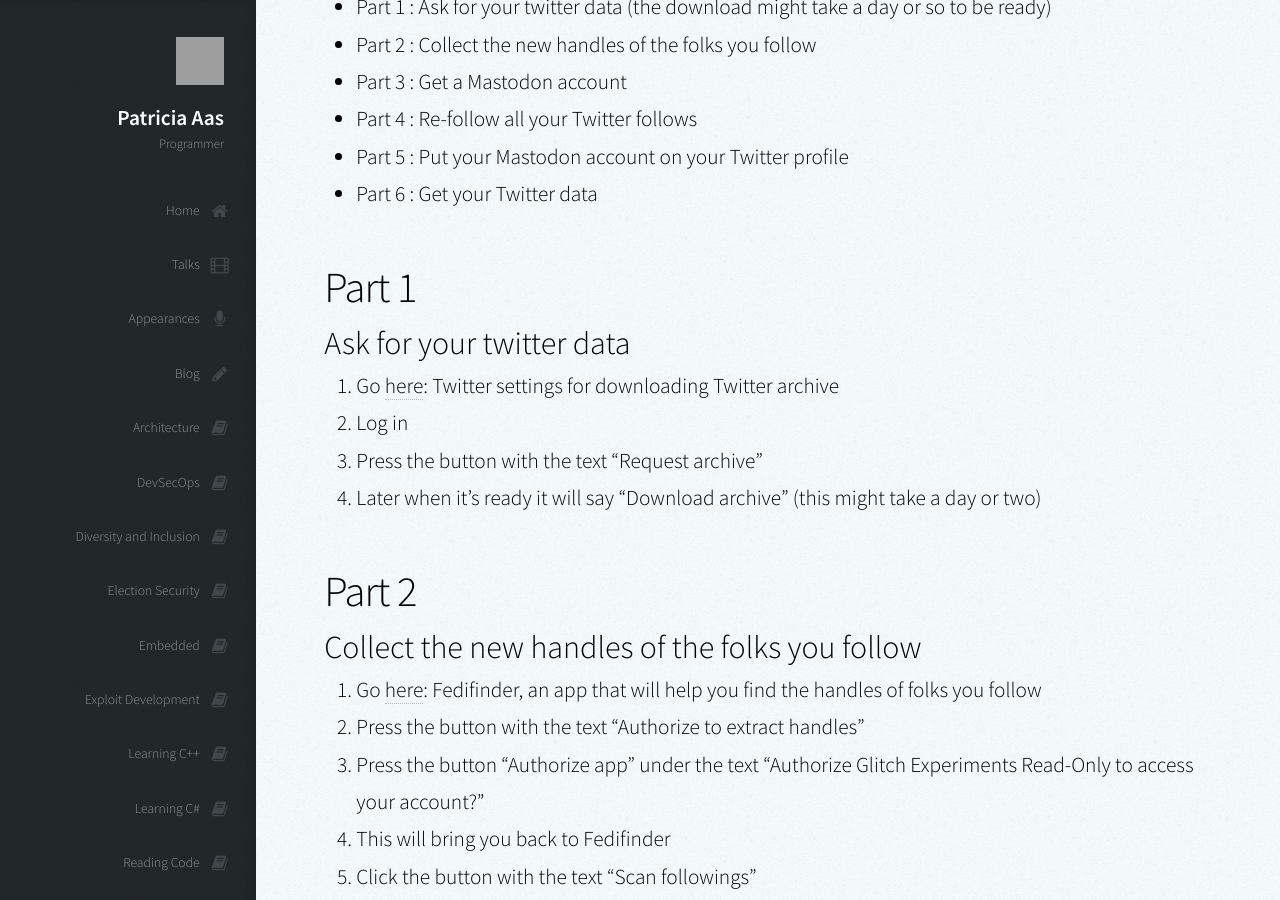
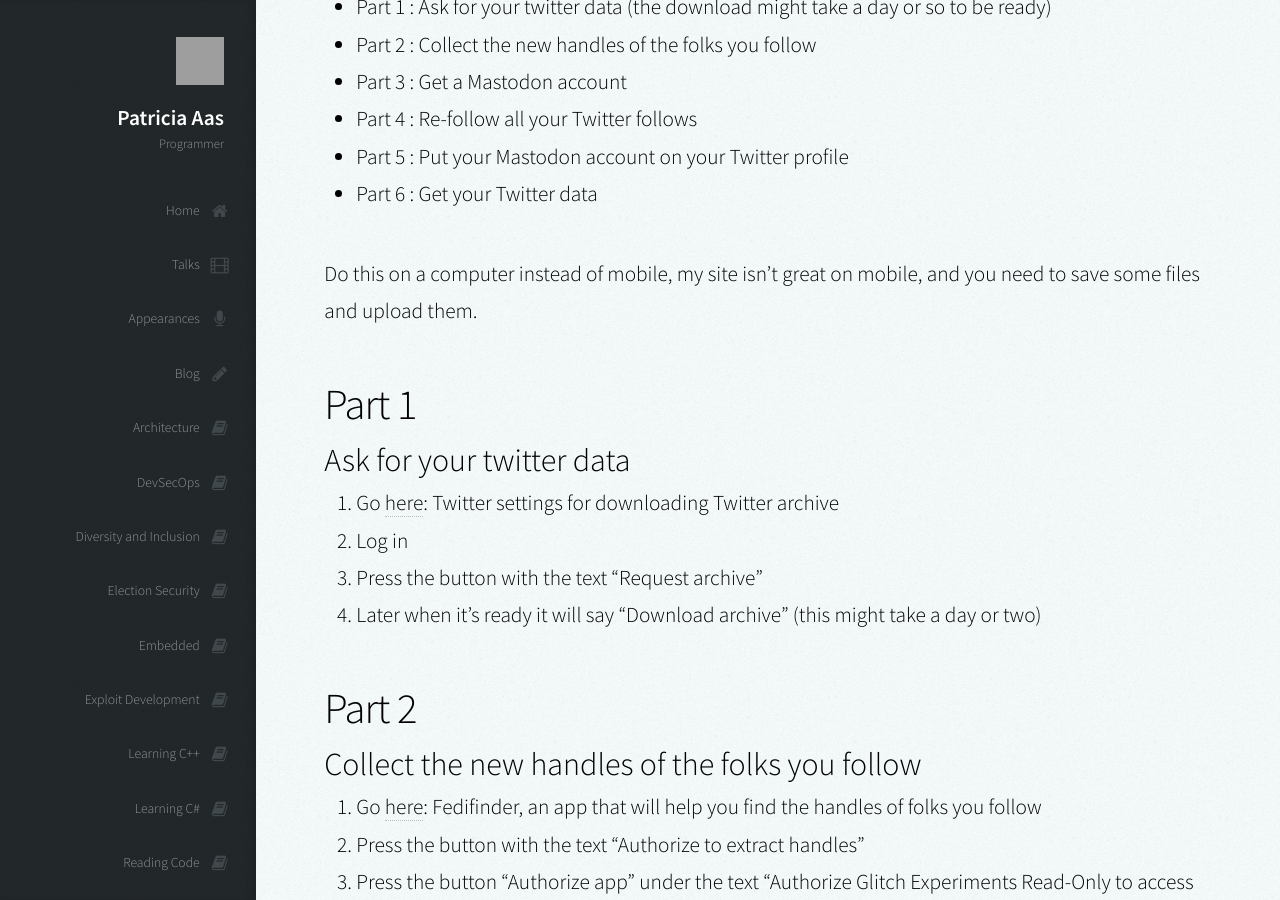
Before and after one commit to patricia-gallardo/patricia-gallardo.github.io, a Jekyll site: the page built from _posts/2022-11-18-twitter_off_ramp.md, in a window 1280 px wide and 900 px high, scrolled down 369 px. Built offline with Jekyll 4.4.1, drawn with Linux system fonts in a browser that asks for light colours; nearby versions of some CDN libraries; grey boxes are pictures that could not be loaded.

Commit message:
Add comment

```diff
--- a/_posts/2022-11-18-twitter_off_ramp.md
+++ b/_posts/2022-11-18-twitter_off_ramp.md
@@ -15,6 +15,8 @@ I'm not one for fluff, and if you're here you've made up you mind, so let's get
 * Part 4 : Re-follow all your Twitter follows
 * Part 5 : Put your Mastodon account on your Twitter profile
 * Part 6 : Get your Twitter data
+
+Do this on a computer instead of mobile, my site isn't great on mobile, and you need to save some files and upload them.
 
 ## Part 1
 
```
